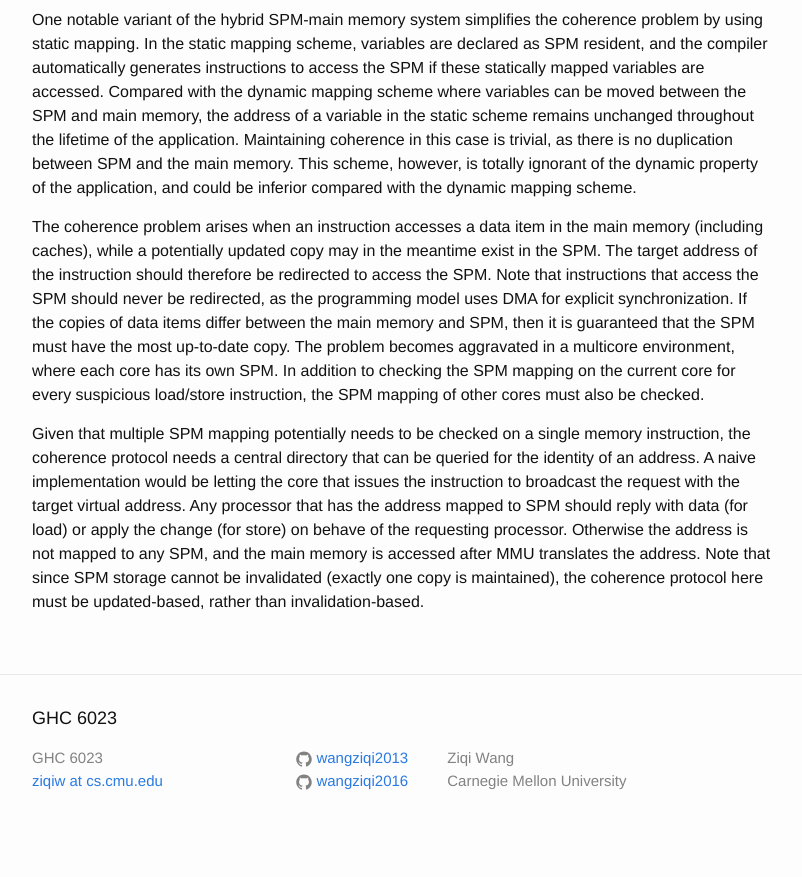
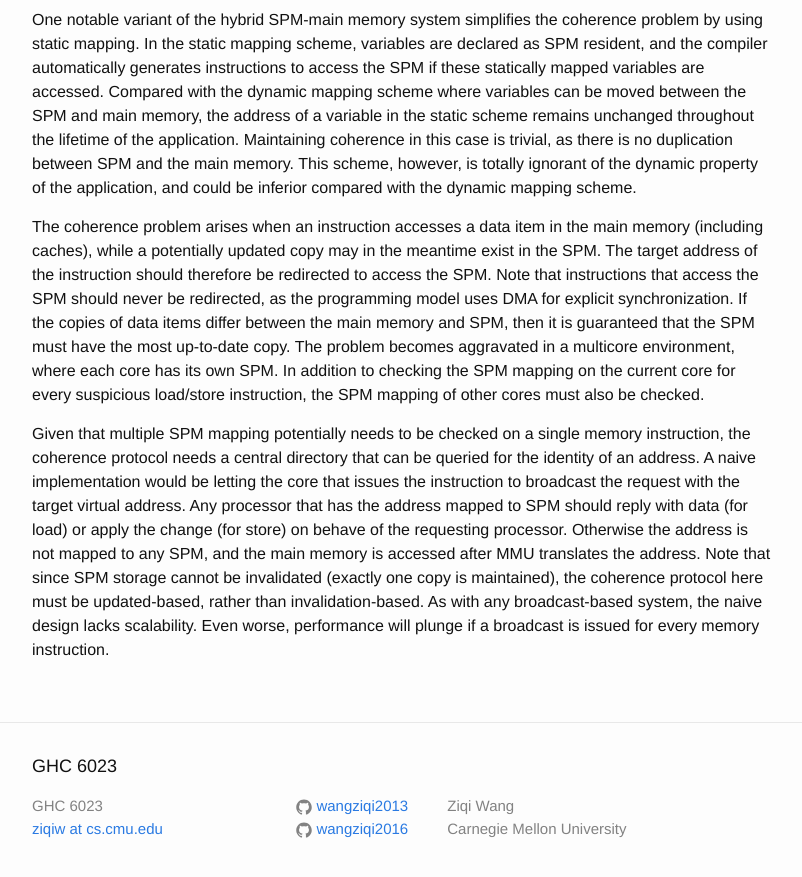
Before and after one commit to wangziqi2013/wangziqi2013.github.io, a Jekyll site: the page built from _posts/2018-05-25-Coherence-Protocol-for-Translarent-Management-of-Scratchpad-Memories-in-Shared-Memory-Manycore-Arch.markdown, in a window 1280 px wide and 900 px high, scrolled down 1141 px. Shown: the top 877 px of the window, without its empty margins (238-1040 px from the left). Built offline with Jekyll 4.4.1, drawn with Linux system fonts in a browser that asks for light colours; before the commit the page ends 1993 px from its top, so only the background shows below that.

Commit message:
Adding scalability issues

```diff
--- a/_posts/2018-05-25-Coherence-Protocol-for-Translarent-Management-of-Scratchpad-Memories-in-Shared-Memory-Manycore-Arch.markdown
+++ b/_posts/2018-05-25-Coherence-Protocol-for-Translarent-Management-of-Scratchpad-Memories-in-Shared-Memory-Manycore-Arch.markdown
@@ -60,4 +60,5 @@ the core that issues the instruction to broadcast the request with the target vi
 the address mapped to SPM should reply with data (for load) or apply the change (for store) on behave of the
 requesting processor. Otherwise the address is not mapped to any SPM, and the main memory is accessed after MMU
 translates the address. Note that since SPM storage cannot be invalidated (exactly one copy is maintained), the coherence
-protocol here must be updated-based, rather than invalidation-based.
+protocol here must be updated-based, rather than invalidation-based. As with any broadcast-based system, the naive design
+lacks scalability. Even worse, performance will plunge if a broadcast is issued for every memory instruction.
```
